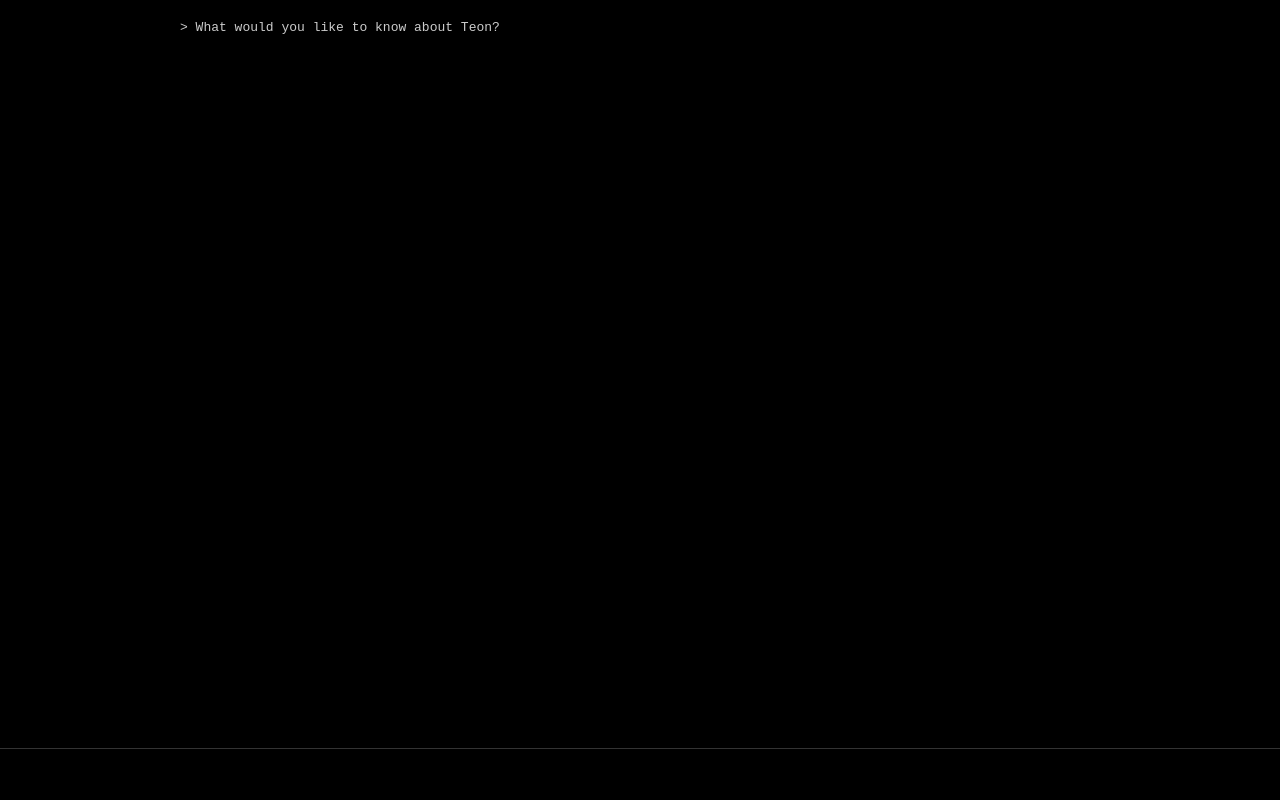
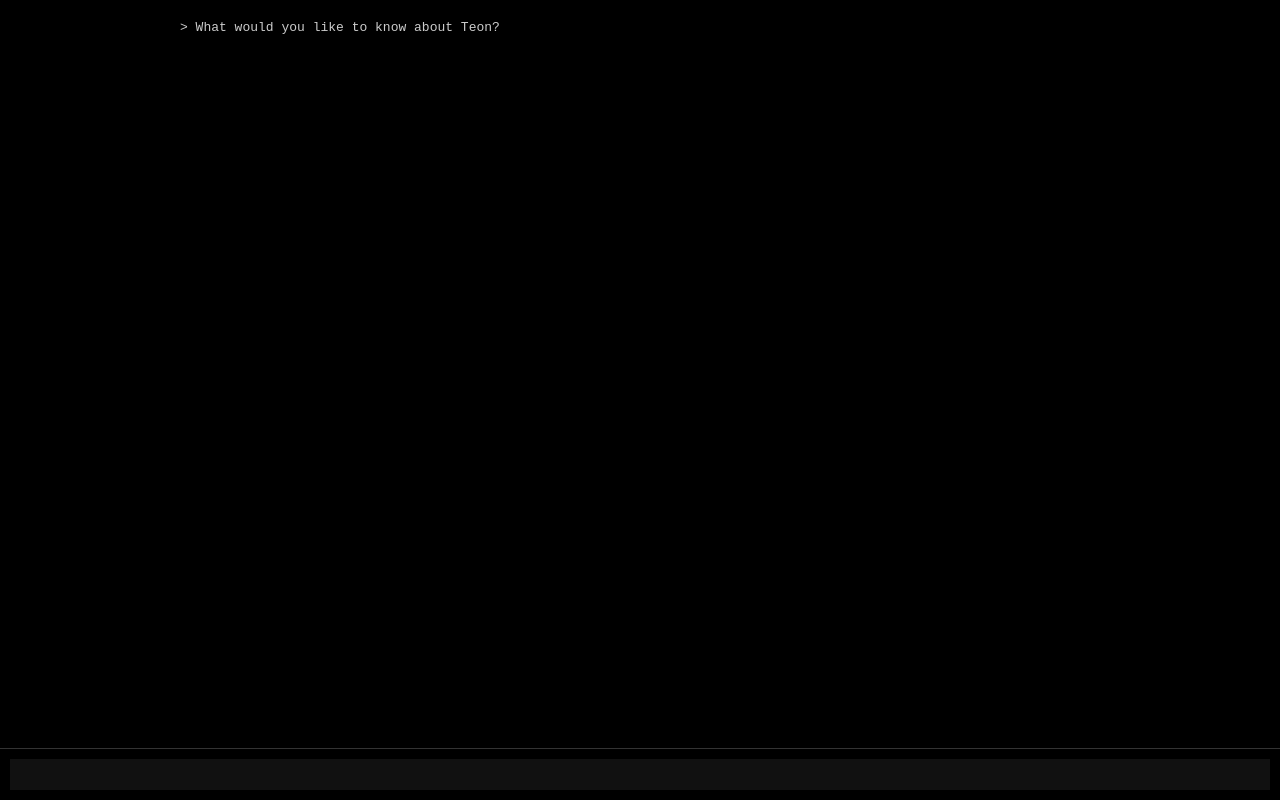
Before and after one commit to teonchain/teon, a website: page index.html in a window 1280 px wide. Drawn offline with Linux system fonts and the light colour scheme.

Commit message:
Update index.html

```diff
--- a/index.html
+++ b/index.html
@@ -1,4 +1,4 @@
-  <!DOCTYPE html><html lang="en">
+<!DOCTYPE html><html lang="en">
 <head>
   <meta charset="UTF-8" />
   <meta name="viewport" content="width=device-width, initial-scale=1.0" />
@@ -47,14 +47,14 @@
   flex: 1;
   width: 100%;
   padding: 8px;
-  background: transparent;
+  background: #111;
   border: none !important;
-  color: #0f0;
+  color: #fff;
   font-family: monospace;
   font-size: 1rem;
   outline: none;
   box-sizing: border-box;
-  caret-color: #0f0;
+  caret-color: #fff;
   -webkit-appearance: none;
 }
 
@@ -137,4 +137,4 @@
       }
     });
   </script></body>
-  </html>
+</html>
```
